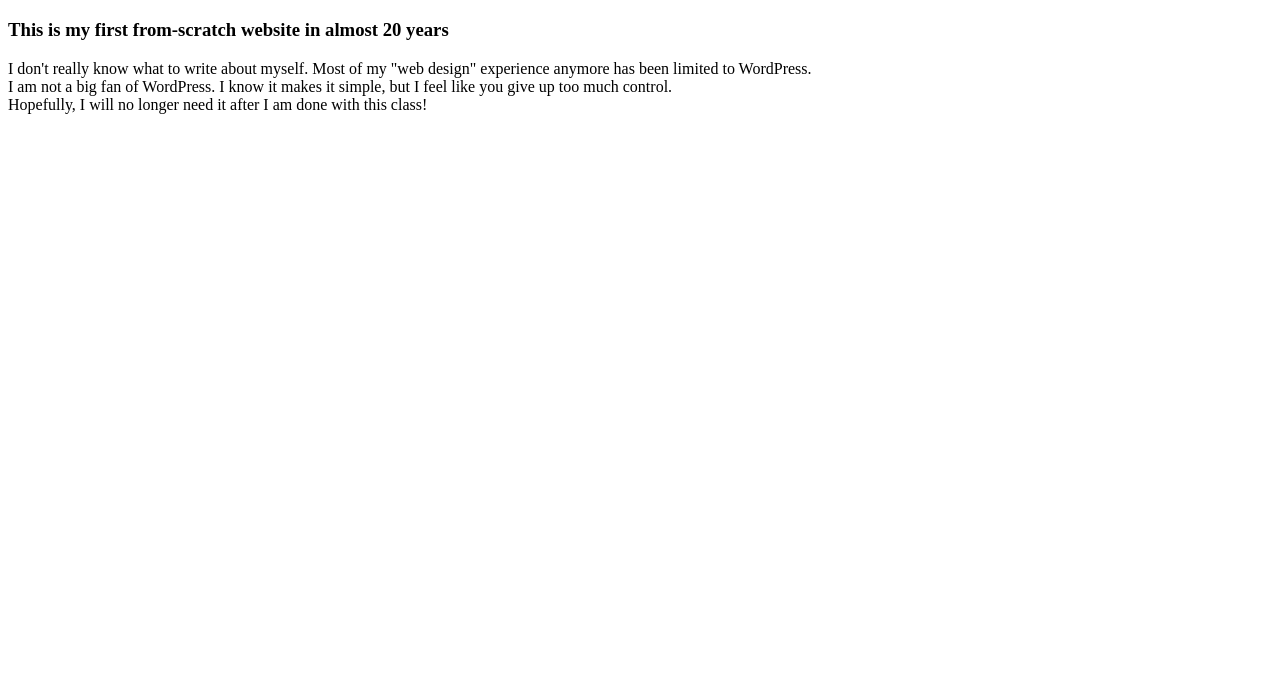
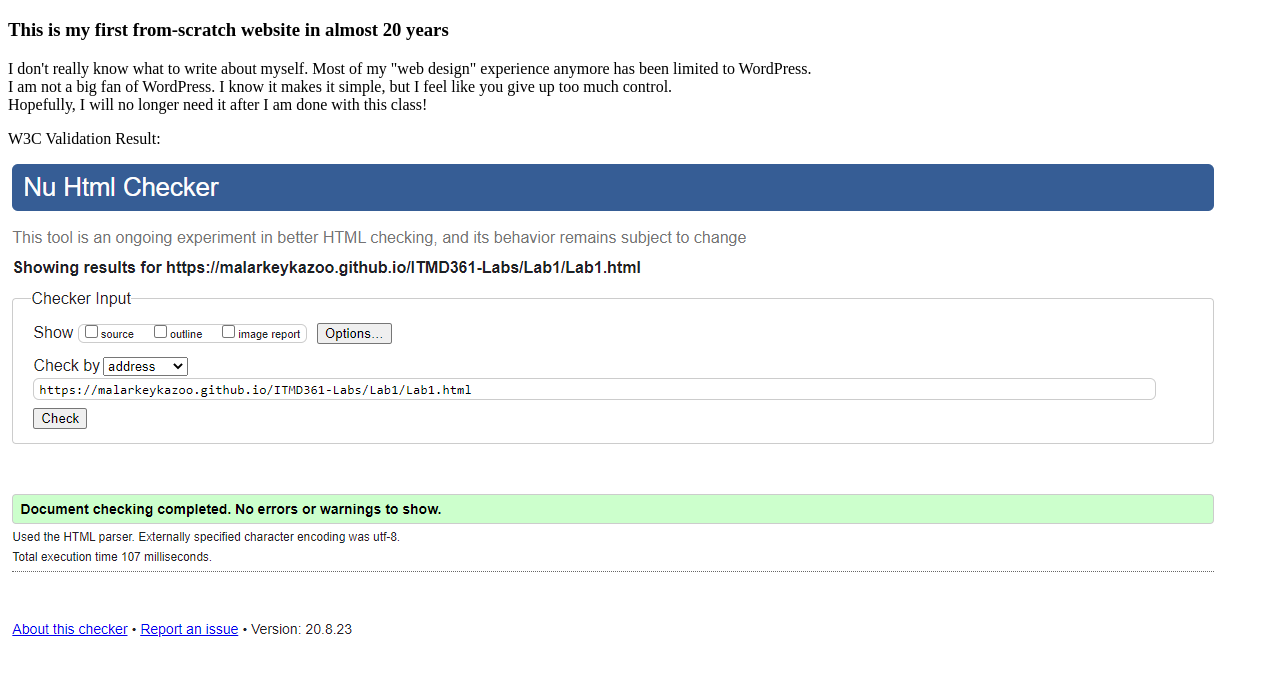
Before and after one commit to malarkeykazoo/ITMD361-Labs, a plain HTML site: page Lab1/Lab1.html in a window 1280 px wide. Shown: the part 61-736 px from the top of the page. Drawn offline with Linux system fonts and the light colour scheme.

Commit message:
Update Lab1.html
Embedded Validation results into page for redundancy.

```diff
--- a/Lab1/Lab1.html
+++ b/Lab1/Lab1.html
@@ -10,5 +10,7 @@
   <p>I don't really know what to write about myself. Most of my "web design" experience anymore has been limited to WordPress.
   <br> I am not a big fan of WordPress. I know it makes it simple, but I feel like you give up too much control.
   <br> Hopefully, I will no longer need it after I am done with this class!</p>
+  <p> W3C Validation Result:
+  <br><img src="Lab1Validation.png" alt="Validation Result">
 </body>
 </html>
```
